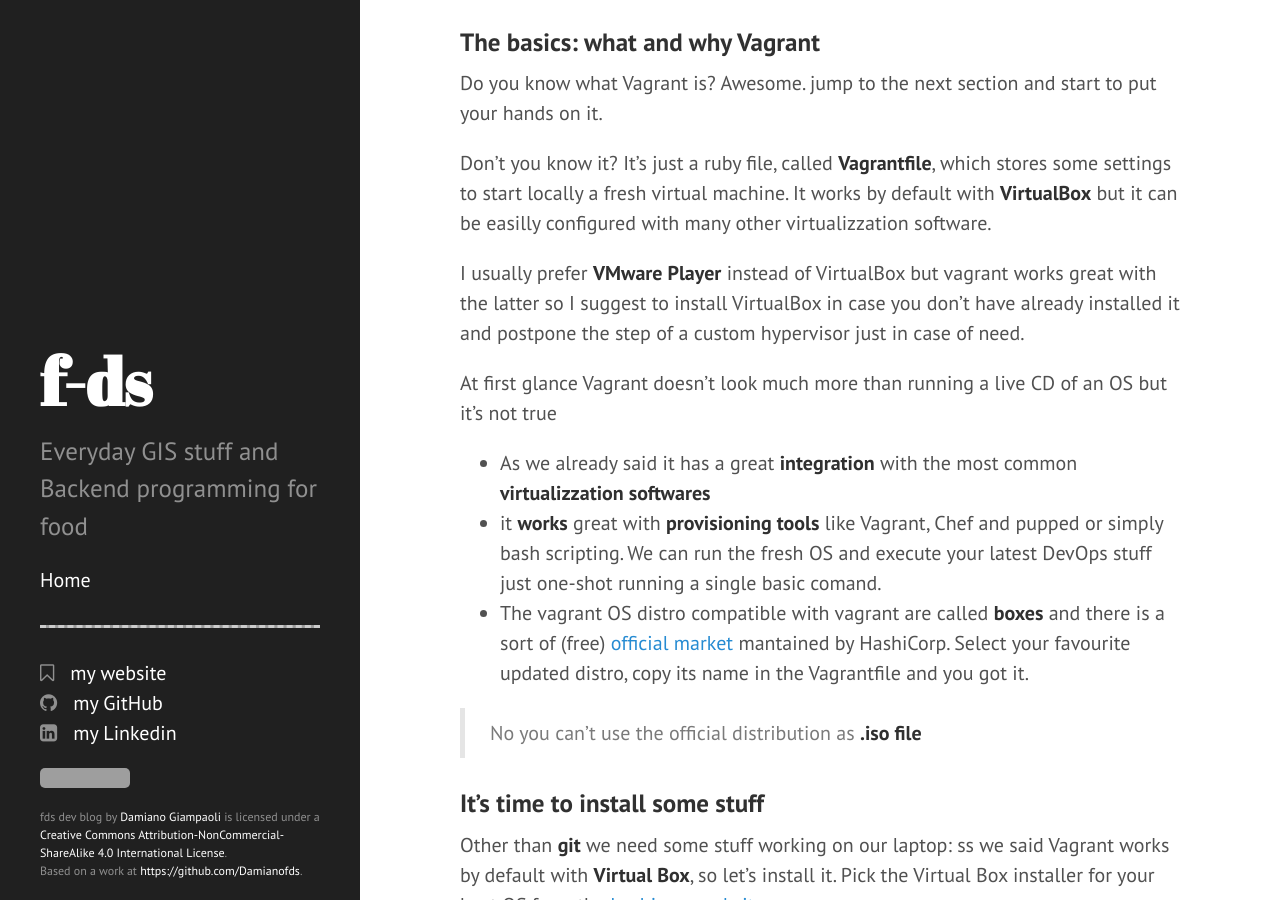
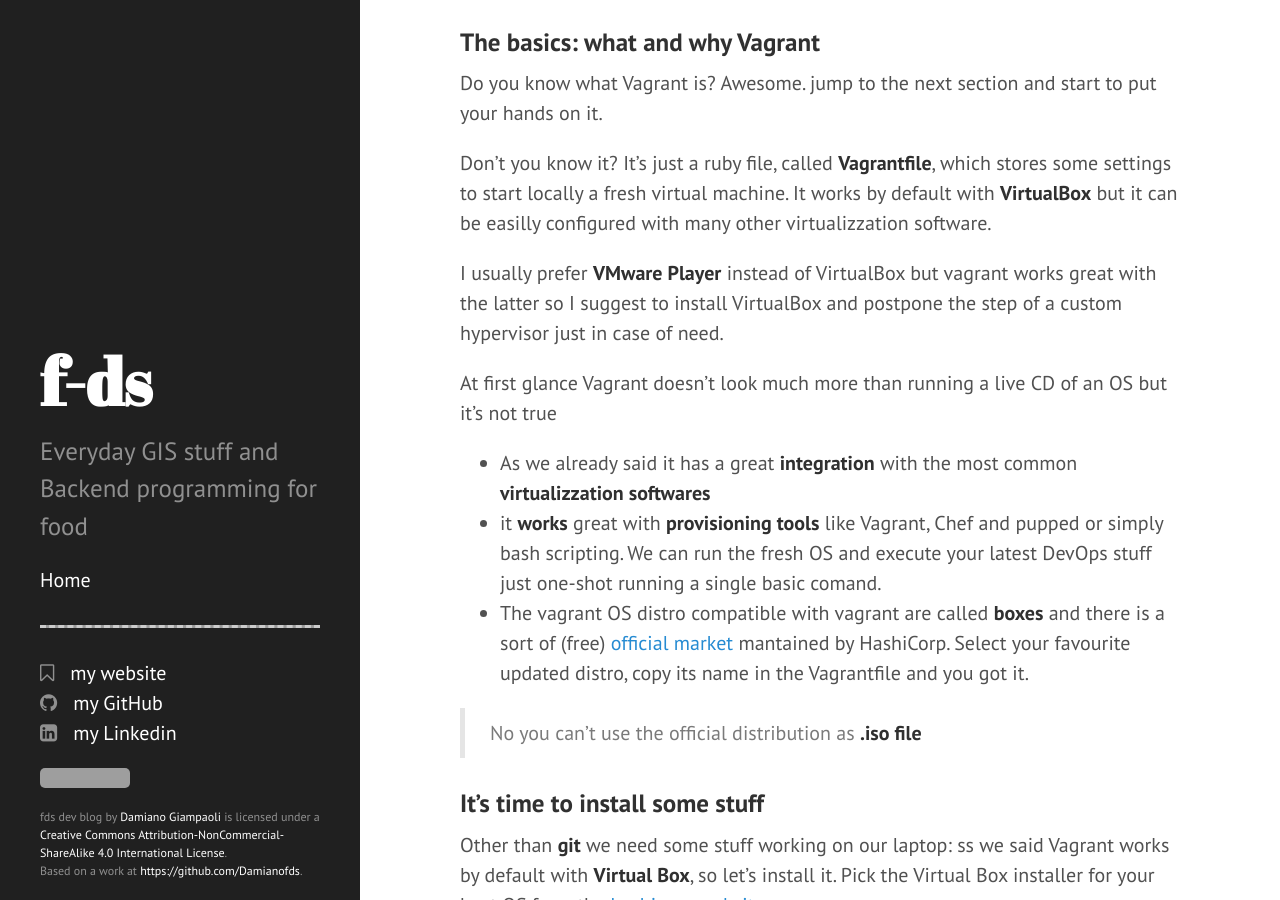
Before and after one commit to f-ds/f-ds.github.io, a Jekyll site: the page built from _posts/2016-04-14-real-vagrant-in-2-minutes-run-ubuntu-or-centos.markdown, in a window 1280 px wide and 900 px high, scrolled down 353 px. Built offline with Jekyll 4.4.1, drawn with Linux system fonts in a browser that asks for light colours; nearby versions of some CDN libraries; grey boxes are pictures that could not be loaded.

```diff
--- a/_posts/2016-04-14-real-vagrant-in-2-minutes-run-ubuntu-or-centos.markdown
+++ b/_posts/2016-04-14-real-vagrant-in-2-minutes-run-ubuntu-or-centos.markdown
@@ -15,7 +15,7 @@
 Don't you know it?
 It's just a ruby file, called **Vagrantfile**, which stores some settings to start locally a fresh virtual machine. It works by default with **VirtualBox** but it can be easilly configured with many other virtualizzation software.
 
-I usually prefer **VMware Player** instead of VirtualBox but vagrant works great with the latter so I suggest to install VirtualBox in case you don't have already installed it and postpone the step of a custom hypervisor just in case of need.
+I usually prefer **VMware Player** instead of VirtualBox but vagrant works great with the latter so I suggest to install VirtualBox and postpone the step of a custom hypervisor just in case of need.
 
 At first glance Vagrant doesn't look much more than running a live CD of an OS but it's not true
 
```
